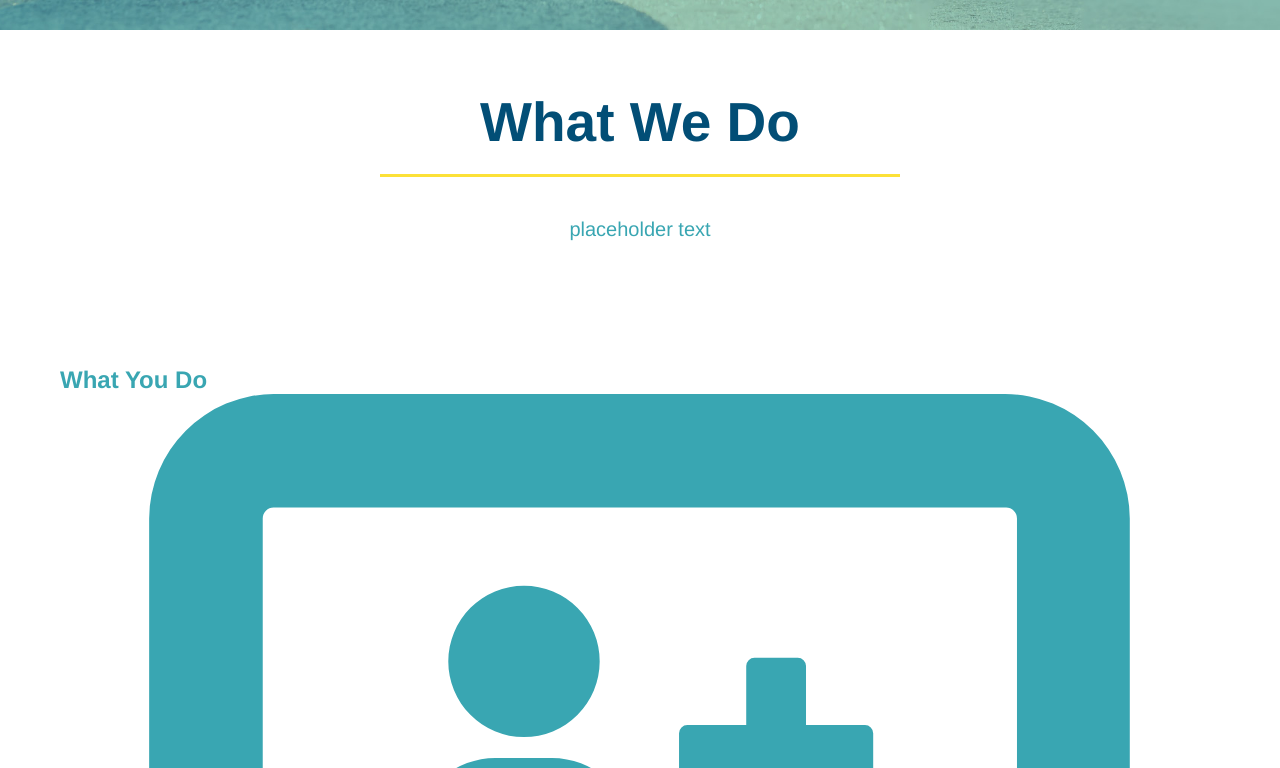
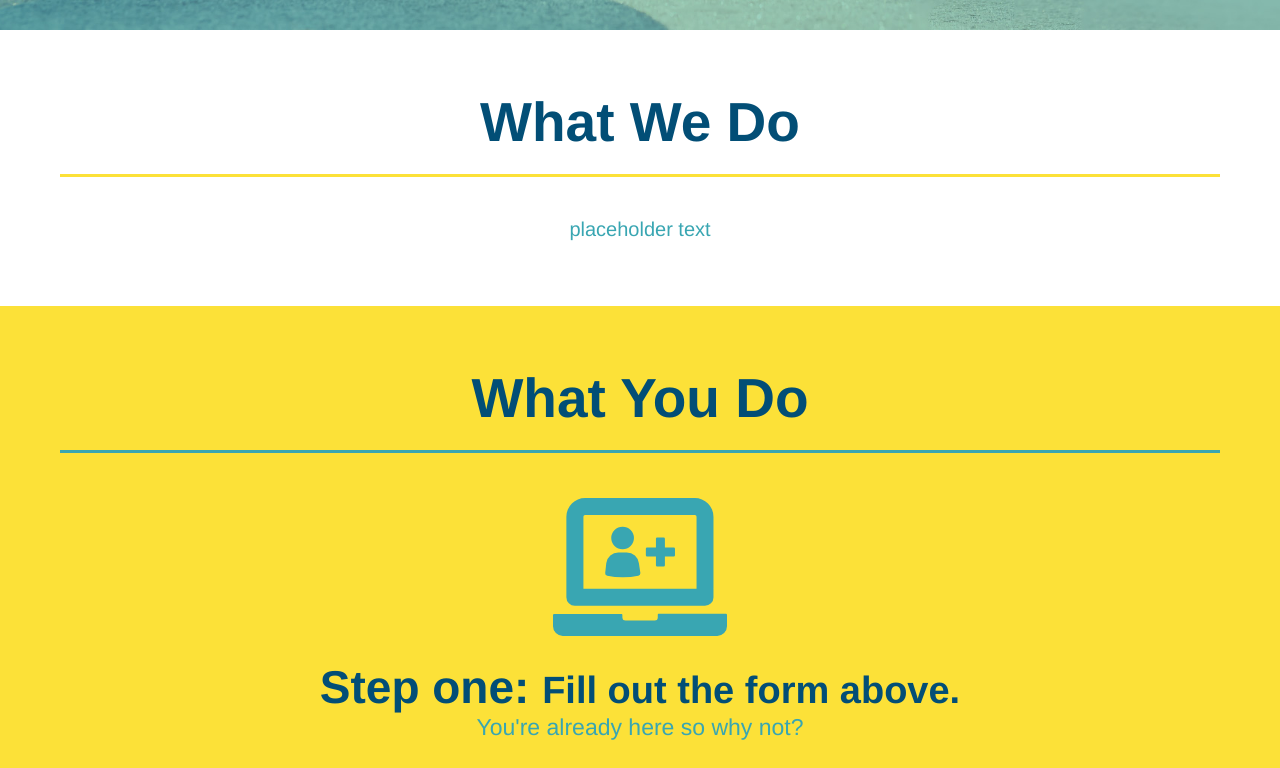
Before and after one commit to JonnyFaulkner/run-buddy, a plain HTML site: page index.html in a window 1280 px wide. Shown: the part 652-1420 px from the top of the page. Drawn offline with Linux system fonts and the light colour scheme.

Commit message:
finnished styling for what we do and what you do sections

```diff
--- a/assets/css/style.css
+++ b/assets/css/style.css
@@ -120,20 +120,10 @@ h3 {
     border: none;
 }
 
-/* What you do section*/
+/* What we do section*/
 
 .intro {
     text-align: center;
-}
-
-.intro h2 {
-    font-size: 55px;
-    color: #024e76;
-    margin-bottom: 35px;
-    padding: 0 100px 20px 100px;
-    border-bottom: 3px solid;
-    border-color: #fce138;
-    display: inline-block;
 }
 
 .intro p {
@@ -143,3 +133,51 @@ h3 {
     font-size: 20px;
     margin: 0 auto;
 }
+
+/* what you do section*/
+
+.steps {
+    text-align: center;
+    background: #fce138;
+}
+
+.section-title {
+    font-size: 55px;
+    color: #024e76;
+    margin-bottom: 35px;
+    padding: 0 100px 20px 100px;
+    border-bottom: 3px solid;
+    border-color: #39a6b2;
+}
+
+.primary-border {
+    border-color: #fce138
+}
+
+.secondary-border {
+    border-color: #39a6b2
+}
+
+.steps div {
+    margin-bottom: 80px;
+}
+
+.steps img {
+    width: 15%;
+    margin: 10px 0;
+}
+
+.steps h3 {
+    color: #024e76;
+    font-size: 46px;
+    margin-top: 10px;
+}
+
+.steps p {
+    color: #39a6b2;
+    font-size: 23px;
+}
+
+.steps span {
+    font-size: 38px;
+}
--- a/index.html
+++ b/index.html
@@ -66,19 +66,19 @@
 
         <!-- "what we do" section -->
         <section id="what-we-do" class="intro">
-            <h2>What We Do</h2>
+            <h2 class="section-title primary-border">What We Do</h2>
             <p>
                 placeholder text
             </p>
         </section>
 
         <!-- "what you do" section -->
-        <section id="what-you-do">
-            <h2>What You Do</h2>
+        <section id="what-you-do" class="steps">
+            <h2 class="section-title secondary-border">What You Do</h2>
 
             <div>
                 <img src="./assets/images/step-1.svg" alt-"" />
-                <h3>Step one: Fill out the form above.</h3>
+                <h3>Step one: <span>Fill out the form above.</span></h3>
                 <p>
                     You're already here so why not?
                 </p>
@@ -86,7 +86,7 @@
 
             <div>
                 <img src="./assets/images/step-2.svg" alt-"" />
-                <h3>Step two: Consult with one of our trainers.</h3>
+                <h3>Step two: <span>Consult with one of our trainers.</span></h3>
                 <p>
                     Are you here to build muscle, lose weight, or just feel good?
                 </p>
@@ -94,13 +94,13 @@
 
             <div>
                 <img src="./assets/images/step-3.svg" alt-"" />
-                <h3>Step 3: Get Running.</h3>
+                <h3>Step 3: <span>Get Running.</span></h3>
                 <p>Hit the ground running (literally) once your trainer lays out your plan.</p>
             </div>
 
             <div>
                 <img src="./assets/images/step-4.svg" alt-"" />
-                <h3>Step 4: See Results.</h3>
+                <h3>Step 4: <span>See Results.</span></h3>
                 <p>Bi-weekly checkins with your trainer will keep you focused</p>
             </div>
         </section>
```
